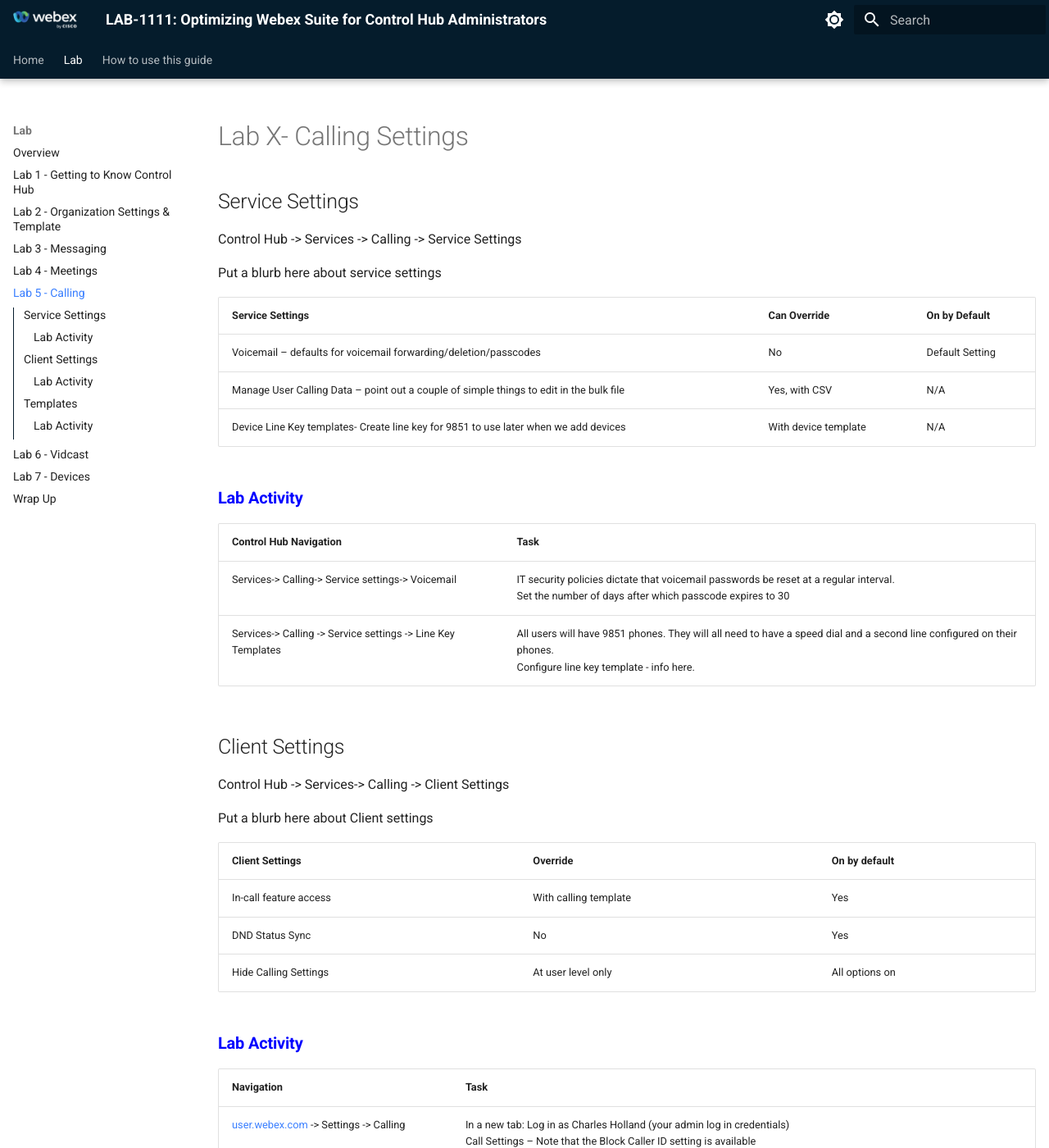
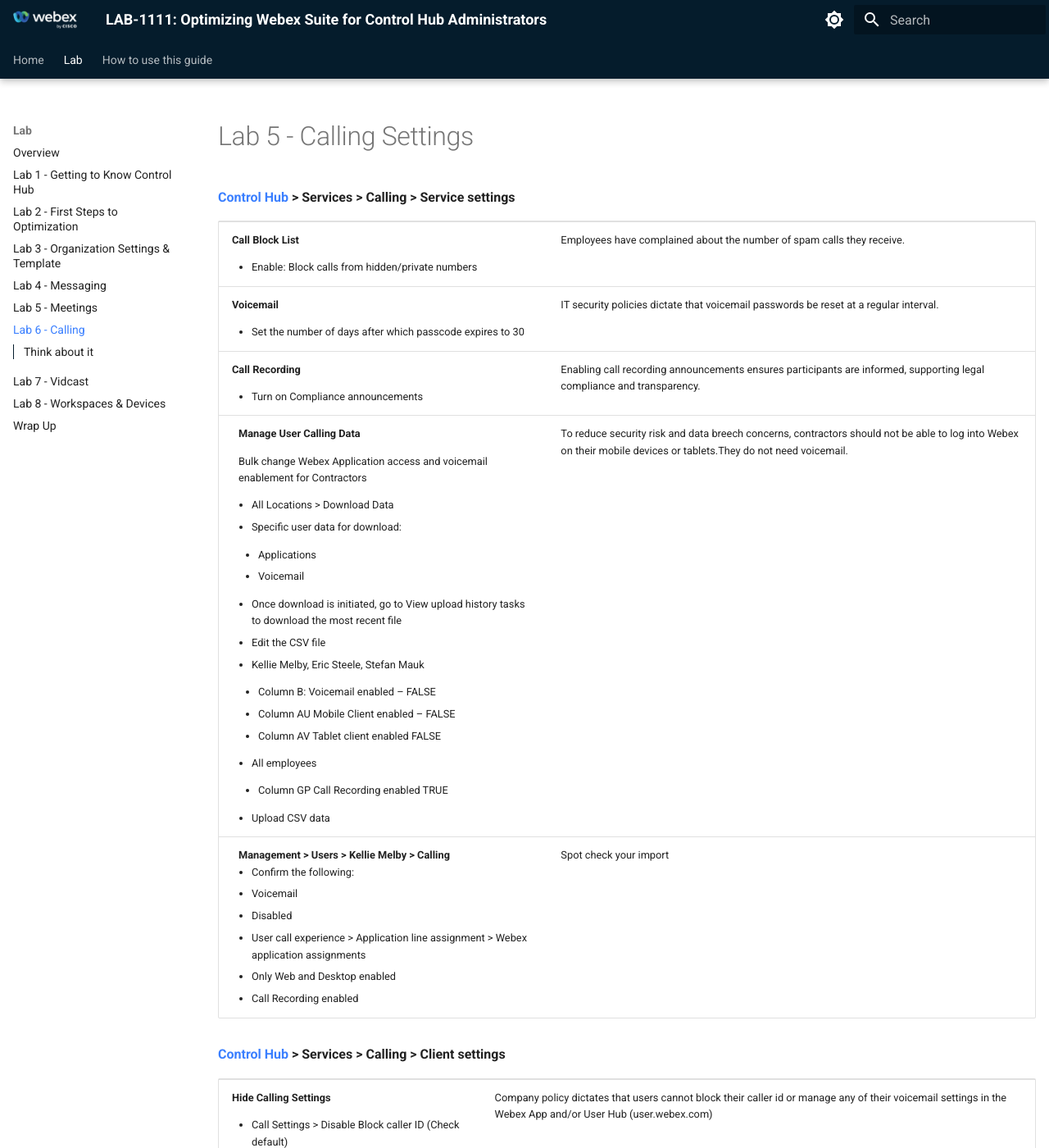
Before and after one commit to WebexCC-SA/LAB-1111, an MkDocs documentation site: the page built from docs/Lab5_Calling.md, in a window 1280 px wide and 1400 px high. Shown: the whole window at 82% size. Built offline with MkDocs 1.6.1 and Material for MkDocs 9.7.7, drawn with Linux system fonts in a browser that asks for light colours; some of the changed text lies outside the part shown.

Commit message:
commiting

```diff
--- a/docs/Lab1_GettingtoknowControlHub.md
+++ b/docs/Lab1_GettingtoknowControlHub.md
@@ -1,13 +1,8 @@
-# Introduction to Control Hub – First steps to Suite optimization
-<a href="https://admin.webex.com" target="_blank">Link to Control Hub</a>
-<table><tbody><tr><td><p><strong>Management &gt; Users &gt; Ricardo Filice &gt; Summary &gt; Administrator roles</strong></p><ul><li>Grant the User and Device admin role to Ricardo</li></ul></td>
-<td><p>As the primary point of contact for managing contractor accounts, Ricardo Filice needs to efficiently add, license, and remove contractor accounts, ensuring secure and streamlined onboarding and offboarding.<br></p><p>For compliance and security, Ricardo should not be able to access all organization-wide settings in Control Hub.</p></td></tr>
-<tr><td><p><strong>Management &gt; Users &gt; Kellie Melby</strong></p><p>Look at Kellie’s user profile. Don’t make any changes!</p><ul><li><strong>General</strong><ul><li>Messaging and Meetings</li><li>AI-generated summaries</li></ul></li><li><strong>Calling</strong><ul><li>Voicemail</li><li>Hide Calling Settings</li><li>Application Line Assignments</li></ul></li><li><strong>Messaging</strong><ul><li>Collaboration Restrictions</li></ul></li><li><strong>Vidcast</strong><ul><li>Which settings are we going to change?</li></ul></li></ul></td>
-<td><p>Kellie is a Contractor, but has the same settings as full time employees.</p><p>Charles Holland (that’s you!) needs to understand what settings are already applied to an existing user</p></td></tr>
-<tr><td><p><strong>Control Hub top navigation bar -&gt; Cisco AI Assistant Logo</strong></p><ul><li>Ask CI AI Assistant: How to create Groups?</li><li>Use the answer to navigate to the Create a group feature.</li></ul></td>
-<td><p>You’re not sure how to create Groups in Control Hub.</p></td></tr>
+# Introduction to Control Hub
+[**Control Hub**](http://admin.webex.com/) is new to you (or maybe not!). Let’s explore!
 
-<tr><td><p><strong>Management &gt; Groups &gt; Create Group</strong></p><ul><li>Create a Group:<ul><li>Group Name: Contractors Only</li><li>Description: Limited workload access for temporary employees</li><li>Group members: Kellie Melby, Eric Steele, Stefan Mauk:</li></ul></li><li>Group licenses assignments:<ul><li>Advanced Messaging, Webex Assistant for Meetings, Webex Meetings Suite, Webex Calling Professional</li></ul></li></ul></td>
-<td><p>PixelPals Studios needs to efficiently manage user access and feature settings based on users’ employment type.</p></td></tr></tbody></table>
+<table><tbody><tr><td><p><strong>Control Hub top navigation bar &gt; Cisco AI Assistant Logo</strong></p><ul><li>Ask Cisco AI Assistant<ul><li>What is the overview page?</li></ul></li></ul></td><th></th></tr><tr><td><p><strong>Overview</strong></p><ul><li>Locate the following:<ul><li>Total devices</li><li>Total users</li><li>Webex Adoption Methodology</li></ul></li></ul></td><td></td></tr><tr><td><p><strong>Left Navigation</strong></p><ul><li>Locate and explore:<ul><li>Locations</li><li>Users</li><li>Organization Settings</li><li>Meetings</li><li>Messaging</li></ul></li></ul></td><td></td></tr><tr><td><p><strong>Control Hub top navigation bar &gt; Cisco AI Assistant Logo</strong></p><ul>You’re getting logged out of Control Hub every 20 minutes, but you don’t know how to extend the time.</p><li>Ask Cisco AI Assistant<ul><li>How do I prevent getting logged out of Control Hub?</li></ul></li></ul></td></tr><tr><td><p><strong>Management &gt; Organization Settings &gt; Control Hub Idle Timeout</strong></p><ul><li>Change the timeout to 8 hours</li></ul></td><td></td></tr></tbody></table>
 
->![Think About It](template_assets/thinkingcat.png) Think about it: Within your company, which admin roles might you use and what Groups might you create?
+
+
+>![Think About It](template_assets/thinkingcat.png) Think about it: What stood out to you on the Overview page?
--- /dev/null
+++ b/docs/Lab2_Foundations.md
@@ -0,0 +1,14 @@
+# First steps to Webex Suite optimization in <a href="http://admin.webex.com/" target="_blank">Control Hub</a>
+### Locations
+<table><tbody><tr><td><ul><strong>Management &gt; Locations &gt; dCloud &gt; Overview &gt; Location Info &gt; Edit (Pencil Icon)</strong><p><li>Location name: PPS Corporate</li></ul></td><td><p>As Pixel Pals Studios grows, a scalable naming structure in Control Hub ensures efficient administration and easy management of future locations.</p></td></tr>
+<tr><td><p><strong>Overview &gt; Floors &gt; Add floor</strong></p><ul><li>Floor number: 10</li><li>Floor name: Rainbow Raccoon Floor</li></ul></td><td><ul>Specifying floors within locations will allow admins to easily assign devices, meeting rooms and users within specific ares of their offices. This helps with emergency services settings, troubleshooting and physical space utilization.<br><br>More to come later!</ul></td></tr></tbody></table>
+
+### Users and Groups
+<table><tbody><tr><td><p><strong>Management &gt; Users &gt; Ricardo Filice &gt; Summary &gt; Administrator roles &gt; Functional</strong></p><ul><li>Grant the User and Device admin role</li></ul></td><td><p>As the main contact for contractor accounts, Ricardo Filice needs to manage their access efficiently and securely. For compliance, he should not have access to all organization-wide settings in Control Hub.</p></td></tr>
+<tr><td><p><strong>Management &gt; Users &gt; Kellie Melby</strong></p><p>Look at Kellie’s user profile. Don’t make any changes!</p><ul><li><strong>General</strong><ul><li>Messaging and Meetings</li><li>AI-generated summaries</li></ul></li><li><strong>Calling</strong><ul><li>Voicemail</li><li>Hide Calling Settings</li><li>Application Line Assignments</li></ul></li><li><strong>Messaging</strong><ul><li>Collaboration Restrictions</li></ul></li><li><strong>Vidcast</strong><ul><li>Which settings are we going to change?</li></ul></li></ul></td><td><p>Kellie is a Contractor, but has the same settings as full time employees.</p><p>Charles Holland (that’s you!) needs to understand what settings are already applied to an existing user</p></td></tr>
+
+<tr><td><p><strong>Management &gt; Groups &gt; Create Group</strong></p><ul><li>Create a Group<ul><li>Group Name: Contractors Only</li><li>Description: Limited workload access for temporary employees</li><li>Group members: Kellie Melby, Eric Steele, Stefan Mauk</li></ul></li><li>Group licenses assignments<ul><li>Advanced Messaging, Webex Assistant for Meetings, Webex Meetings Suite, Webex Calling Professional</li></ul></li></ul></td><td><p>PixelPals Studios needs to efficiently manage user access and feature settings based on users’ employment type.</p></td></tr>
+
+</tbody></table>
+
+>![Think About It](template_assets/thinkingcat.png) Think about it: Within your company, which admin roles might you use and what Groups might you create?
--- a/docs/Lab3_Messaging.md
+++ b/docs/Lab3_Messaging.md
@@ -1,58 +1,9 @@
-# Lab X- Calling Settings
+# Lab 3 - Messaging
+**<a href="http://admin.webex.com/" target="_blank">Control Hub</a> > Services > Messaging > Settings > Templates**
 
+<table><tbody><tr><td><p><strong>Create Template</strong></p><ul><li>Template Name: PPS Contractors</li><li>Description: Internal Messaging</li></ul></td><td><ul>Pixel Pals Studios needs to create a messaging template for contractors to ensure these users have only the communication features necessary for their roles while protecting sensitive company information.</ul></td></tr>
+<tr><td colspan="2"><p><strong>Collaboration Restrictions</strong></p></td></tr><tr><td><p><strong>Block file upload on</strong></p><ul><li>Webex web client</li><li>iOS and Android app</li><li>Mac and Windows app</li><li>Bots</li></ul></td><td><p>Blocking file uploads for contractors in Webex Messaging helps maintain security, compliance, and data control.</p></td></tr><tr><td><p><strong>Allow Bitmoji sticker sharing</strong></p><ul><li>Disable</li></ul></td><td><ul>Restricting Bitmojis for contractors helps reduce inappropriate content risks, maintain consistent communication, and ensure compliance with company policies.</ul></td></tr><tr><td><p><strong>Create Template &gt; Apply</strong></p><ul><li>Search “Pixel Pals Contractor”</li><li>Click Done</li></ul></td><td></td></tr></tbody></table>
 
-##Service Settings
-Control Hub -> Services -> Calling -> Service Settings
+Think about it
 
-Put a blurb here about service settings
-
-| Service Settings| Can Override | On by Default |
-|---|---|---|
-| Voicemail – defaults for voicemail forwarding/deletion/passcodes | No |Default Setting|
-| Manage User Calling Data – point out a couple of simple things to edit in the bulk file | Yes, with CSV | N/A |
-| Device Line Key templates- Create line key for 9851 to use later when we add devices | With device template | N/A |
-
-###<span style="color:blue"><b>Lab Activity</span></b>
-|Control Hub Navigation|Task|
-| --- | --- |
-| Services-> Calling-> Service settings-> Voicemail | IT security policies dictate that voicemail passwords be reset at a regular interval.<br>Set the number of days after which passcode expires to 30 |
-|Services-> Calling -> Service settings -> Line Key Templates | All users will have 9851 phones. They will all need to have a speed dial and a second line configured on their phones. <br> Configure line key template - info here.|
-
-##Client Settings
-Control Hub -> Services-> Calling -> Client Settings
-
-Put a blurb here about Client settings
-
-| Client Settings | Override | On by default |
-|---|---|---|
-| In-call feature access | With calling template | Yes |
-| DND Status Sync | No | Yes |
-| Hide Calling Settings | At user level only | All options on |
-
-
-###<span style="color:blue"><b>Lab Activity</span></b>
-
-| Navigation| Task |
-|---|---|
-|[user.webex.com](https://user.webex.com) -> Settings -> Calling| In a new tab: Log in as Charles Holland (your admin log in credentials)<br>Call Settings – Note that the Block Caller ID setting is available<br>Voicemail – Note all voicemail settings are available.<br> <br>|
-|[Control Hub](https://admin.webex.com)-> Services-> Calling -> Client Settings| Company policy dictates that users cannot block their caller id or manage any of their voicemail settings in the Webex App and/or [User Hub](https://user.webex.com)<br><br>Disable: Block Caller ID<br>Voicemail: Disable all voicemail features|
-|[user.webex.com](https://user.webex.com)-> Settings -> Calling|Check that the settings have been removed when you are logged in as Charles Holland
-!!! note
-    You may need to reload the page or log out/back in. Changes could take a few minutes.
-
-##Templates
-Control Hub -> Services-> Calling -> Client Settings -> Templates
-
-Put a blurb here about Templates
-
-| Setting| On by default |
-|---|---|
-| In-call feature access | All options on |
-| Microsoft Team Integration – off | No |
-| Emergency call disclaimer - off | No |
-
-###<span style="color:blue"><b>Lab Activity</span></b>
-
-| Navigation| Task |
-|---|---|
-| Control Hub->Services-> Calling-> Client settings-> Templates -> Create template | XYZ group should not be able to share content or request/give remote control of shared content.<ol><li>Template name: Disable Sharing</li><li>Disable<ol><li>Request remote control</li><li>Give remote control</li><li>Screen sharing</li></ol></li><li>Apply template to XYZ group</li></ol>
+What messaging settings would you change for your organization?
--- a/docs/Lab5_Calling.md
+++ b/docs/Lab5_Calling.md
@@ -1,58 +1,13 @@
-# Lab X- Calling Settings
+# Lab 5 - Calling Settings
+[**Control Hub**](http://admin.webex.com/) **> Services > Calling > Service settings**
 
+<table><tbody><tr><td><p><strong>Call Block List</strong></p><ul><li>Enable: Block calls from hidden/private numbers</li></ul></td><td colspan="2"><ul>Employees have complained about the number of spam calls they receive.</ul></td></tr><tr><td><p><strong>Voicemail</strong></p><ul><li>Set the number of days after which passcode expires to 30</li></ul></td><td colspan="2"><ul>IT security policies dictate that voicemail passwords be reset at a regular interval.</ul></td></tr><tr><td><p><strong>Call Recording</strong></p><ul><li>Turn on Compliance announcements</li></ul></td><td colspan="2"><ul>Enabling call recording announcements ensures participants are informed, supporting legal compliance and transparency.</ul></td></tr><tr><td colspan="2"><ul><strong>Manage User Calling Data</strong><p>Bulk change Webex Application access and voicemail enablement for Contractors
+<li>All Locations &gt; Download Data</li><li>Specific user data for download:</li><ul><li>Applications</li><li>Voicemail</ul></li><li>Once download is initiated, go to View upload history tasks to download the most recent file</li><li>Edit the CSV file</li><li>Kellie Melby, Eric Steele, Stefan Mauk</li><ul><li>Column B: Voicemail enabled – FALSE</li><li>Column AU Mobile Client enabled – FALSE</li><li>Column AV Tablet client enabled FALSE</ul></li><li>All employees</li><ul><li>Column GP Call Recording enabled TRUE</ul></li><li>Upload CSV data</li></ul></td><td><ul>To reduce security risk and data breech concerns, contractors should not be able to log into Webex on their mobile devices or tablets.They do not need voicemail.</ul></td></tr><tr><td><ul><strong>Management &gt; Users &gt; Kellie Melby &gt; Calling</strong><li>Confirm the following:</li><li>Voicemail</li><li>Disabled</li><li>User call experience &gt; Application line assignment &gt; Webex application assignments</li><li>Only Web and Desktop enabled</li><li>Call Recording enabled</li></ul></td><td colspan="2"><ul>Spot check your import</ul></td></tr></tbody></table>
 
-##Service Settings
-Control Hub -> Services -> Calling -> Service Settings
+[**Control Hub**](http://admin.webex.com/) **> Services > Calling > Client settings**
 
-Put a blurb here about service settings
+<table><tbody><tr><td><p><strong>Hide Calling Settings</strong></p><ul><li>Call Settings &gt; Disable Block caller ID (Check default)</li><li>Voicemail &gt; Disable all (check what voicemail feature means)</li></ul></td><td><ul>Company policy dictates that users cannot block their caller id or manage any of their voicemail settings in the Webex App and/or User Hub (user.webex.com)</ul></td></tr><tr><td><p><strong>Templates &gt; Create template</strong></p><ul><li>Template name: Disable Sharing</li><li>Disable:</li><li>Request remote control</li><li>Give remote control</li><li>Screen sharing</li><li>Apply template to Contractor group</li></ul></td><td><ul>Contractor group should not be able to share content or request/give remote control of shared content.</ul></td></tr></tbody></table>
 
-| Service Settings| Can Override | On by Default |
-|---|---|---|
-| Voicemail – defaults for voicemail forwarding/deletion/passcodes | No |Default Setting|
-| Manage User Calling Data – point out a couple of simple things to edit in the bulk file | Yes, with CSV | N/A |
-| Device Line Key templates- Create line key for 9851 to use later when we add devices | With device template | N/A |
+### Think about it
 
-###<span style="color:blue"><b>Lab Activity</span></b>
-|Control Hub Navigation|Task|
-| --- | --- |
-| Services-> Calling-> Service settings-> Voicemail | IT security policies dictate that voicemail passwords be reset at a regular interval.<br>Set the number of days after which passcode expires to 30 |
-|Services-> Calling -> Service settings -> Line Key Templates | All users will have 9851 phones. They will all need to have a speed dial and a second line configured on their phones. <br> Configure line key template - info here.|
-
-##Client Settings
-Control Hub -> Services-> Calling -> Client Settings
-
-Put a blurb here about Client settings
-
-| Client Settings | Override | On by default |
-|---|---|---|
-| In-call feature access | With calling template | Yes |
-| DND Status Sync | No | Yes |
-| Hide Calling Settings | At user level only | All options on |
-
-
-###<span style="color:blue"><b>Lab Activity</span></b>
-
-| Navigation| Task |
-|---|---|
-|[user.webex.com](https://user.webex.com) -> Settings -> Calling| In a new tab: Log in as Charles Holland (your admin log in credentials)<br>Call Settings – Note that the Block Caller ID setting is available<br>Voicemail – Note all voicemail settings are available.<br> <br>|
-|[Control Hub](https://admin.webex.com)-> Services-> Calling -> Client Settings| Company policy dictates that users cannot block their caller id or manage any of their voicemail settings in the Webex App and/or [User Hub](https://user.webex.com)<br><br>Disable: Block Caller ID<br>Voicemail: Disable all voicemail features|
-|[user.webex.com](https://user.webex.com)-> Settings -> Calling|Check that the settings have been removed when you are logged in as Charles Holland
-!!! note
-    You may need to reload the page or log out/back in. Changes could take a few minutes.
-
-##Templates
-Control Hub -> Services-> Calling -> Client Settings -> Templates
-
-Put a blurb here about Templates
-
-| Setting| On by default |
-|---|---|
-| In-call feature access | All options on |
-| Microsoft Team Integration – off | No |
-| Emergency call disclaimer - off | No |
-
-###<span style="color:blue"><b>Lab Activity</span></b>
-
-| Navigation| Task |
-|---|---|
-| Control Hub->Services-> Calling-> Client settings-> Templates -> Create template | XYZ group should not be able to share content or request/give remote control of shared content.<ol><li>Template name: Disable Sharing</li><li>Disable<ol><li>Request remote control</li><li>Give remote control</li><li>Screen sharing</li></ol></li><li>Apply template to XYZ group</li></ol>
+What settings would you change for your organization? What groups might need restrictions?
--- a/docs/Lab7_Devices.md
+++ b/docs/Lab7_Devices.md
@@ -52,7 +52,10 @@
 | Microsoft Team Integration – off | No |
 | Emergency call disclaimer - off | No |
 
-###<span style="color:blue"><b>Lab Activity</span></b>
+###<span style="color:blue"><b>Lab Activity</b></span>
+
+
+### **Lab Activity**
 
 | Navigation| Task |
 |---|---|
--- a/mkdocs.yml
+++ b/mkdocs.yml
@@ -89,12 +89,13 @@
   - Lab:
       - Overview: overview.md
       - Lab 1 - Getting to Know Control Hub: Lab1_GettingtoknowControlHub.md
-      - Lab 2 - Organization Settings & Template: Lab2_OrganizationSettings.md
-      - Lab 3 - Messaging : Lab3_Messaging.md
-      - Lab 4 - Meetings : Lab4_Meetings.md
-      - Lab 5 - Calling : Lab5_Calling.md
-      - Lab 6 - Vidcast: Lab6_Vidcast.md
-      - Lab 7 - Devices: Lab7_Devices.md
+      - Lab 2 - First Steps to Optimization: Lab2_Foundations.md
+      - Lab 3 - Organization Settings & Template: Lab2_OrganizationSettings.md
+      - Lab 4 - Messaging : Lab3_Messaging.md
+      - Lab 5 - Meetings : Lab4_Meetings.md
+      - Lab 6 - Calling : Lab5_Calling.md
+      - Lab 7 - Vidcast: Lab6_Vidcast.md
+      - Lab 8 - Workspaces & Devices: Lab7_Devices.md
       - Wrap Up: conclusion.md
   - How to use this guide:
       - Setting up and using the tool:
```
